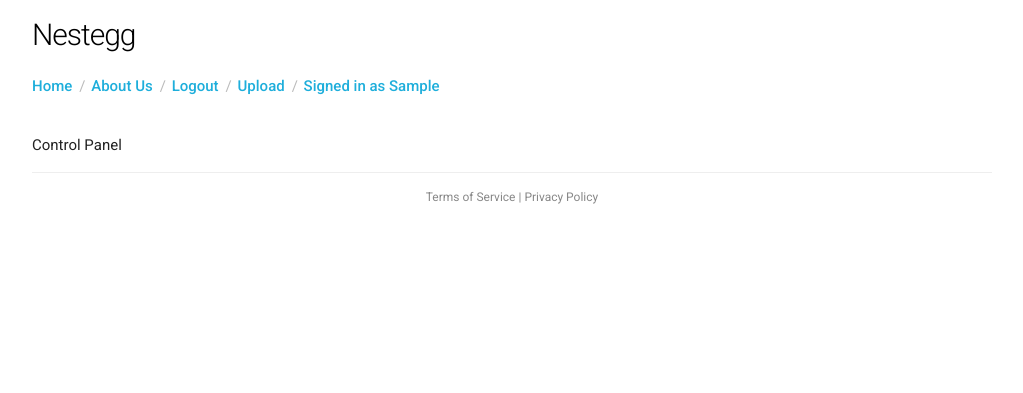
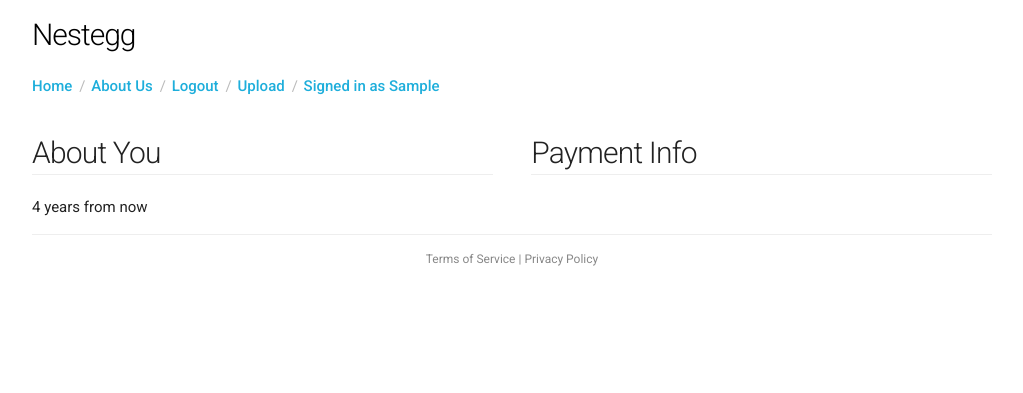
Before and after one commit to Battleroid/nestegg, a Flask app: page /profile/cp in a window 1280 px wide. Shown: the top 393 px of the page, without its empty margins (128-1151 px from the left). Run offline with Flask 2, Linux system fonts and the light colour scheme; a user stored in the database is signed in; tables that the repository leaves empty hold one stand-in row (values such as "Sample post"); some libraries are stand-ins or nearby versions.

Commit message:
add basic panels, time filter, stripe & payment info to models

```diff
--- a/models.py
+++ b/models.py
@@ -12,6 +12,9 @@ class User(db.Model):
     confirmed = db.Column(db.Boolean, default=False)
     about = db.Column(db.Text(1000))
     registered_at = db.Column(db.DateTime, default=datetime.datetime.utcnow())
+    pro_status = db.Column(db.Boolean, server_default='0')
+    pro_expiration = db.Column(db.DateTime, nullable=True)
+    stripe_token = db.Column(db.String(255), nullable=True, unique=True)
     files = db.relationship('File', backref='user', lazy='dynamic')
 
     def __init__(self, username, password, email):
--- a/static/main.css
+++ b/static/main.css
@@ -71,3 +71,7 @@ footer a {
     border-radius: 3px;
     margin-bottom: 10px;
 }
+
+div.panel h4 {
+    border-bottom: 1px solid #eee;
+}
--- a/users/templates/control_panel.html
+++ b/users/templates/control_panel.html
@@ -1,5 +1,13 @@
 {% extends "base.html" %}
 
 {% block content %}
-    Control Panel
+    <div class="row">
+        <div class="panel one-half column">
+            <h4>About You</h4>
+            {{ current_user.registered_at | timesince }}
+        </div>
+        <div class="panel one-half column">
+            <h4>Payment Info</h4>
+        </div>
+    </div>
 {% endblock %}
--- a/users/views.py
+++ b/users/views.py
@@ -4,6 +4,7 @@ from flask_login import logout_user, login_required, login_user, current_user
 from sqlalchemy import exc
 from .forms import LoginForm, RegisterForm, UploadForm, EditProfile
 from models import User, File
+import humanize
 from nestegg import db
 
 users_blueprint = Blueprint(
@@ -90,3 +91,7 @@ def register():
     else:
         flash('Errors in form', 'error')
     return render_template('register.html', form=form, title='Register')
+
+@users_blueprint.app_template_filter()
+def timesince(z):
+    return humanize.naturaltime(z)
```
